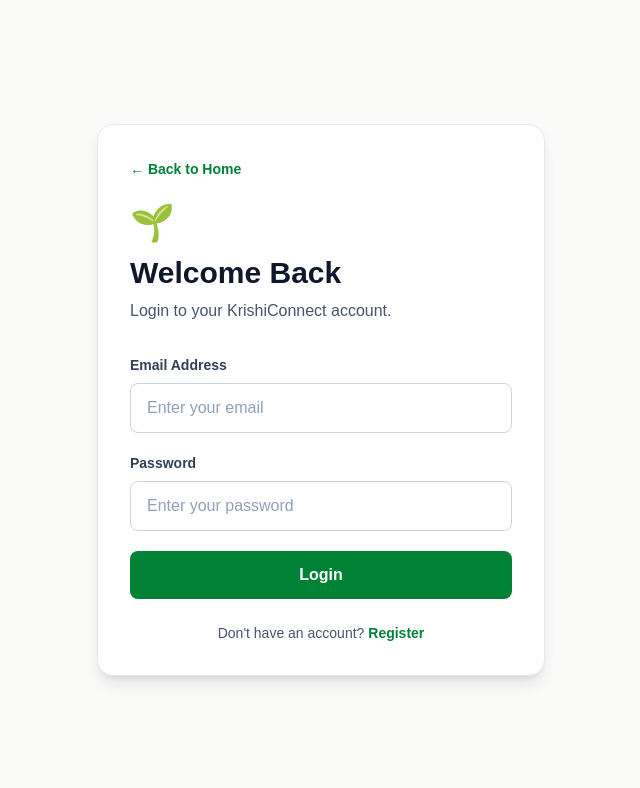
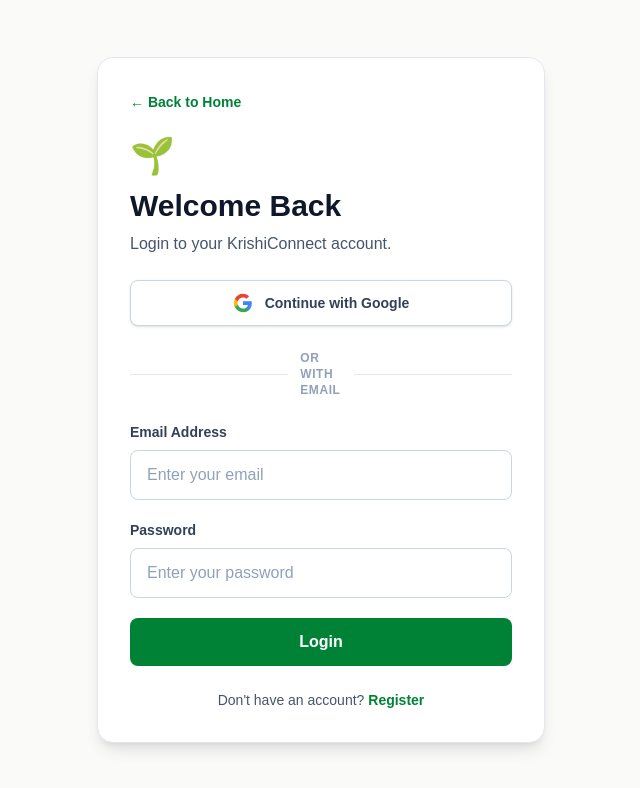
Before and after one commit to krishnaxs/Project-SIH, a Next.js app in the folder krishiconnect/: page /login in a window 1280 px wide. Shown: the top 788 px of the page, without its empty margins (319-959 px from the left). Built offline with nearby package versions, Linux system fonts and the light colour scheme; no server answers.

Commit message:
feat: enable Google sign-in on login page with GIS SDK and setup instructions

```diff
--- a/krishiconnect/src/app/api/auth/google/route.js
+++ b/krishiconnect/src/app/api/auth/google/route.js
@@ -74,7 +74,11 @@
     // If new user, create account
     const userRole = role || "farmer";
     const randomPassword = await bcrypt.hash(crypto.randomUUID(), 10);
-    const userPhone = phone || `+91google_${googleUser.sub?.slice(-8) || Date.now().toString().slice(-8)}`;
+    const randomDigits = Math.floor(6000000000 + Math.random() * 3999999999);
+    const userPhone =
+      phone && /^\+91[6-9]\d{9}$/.test(phone)
+        ? phone
+        : `+91${randomDigits}`;
 
     user = await User.create({
       name,
--- a/krishiconnect/src/app/login/page.js
+++ b/krishiconnect/src/app/login/page.js
@@ -1,6 +1,6 @@
 "use client";
 
-import { useState } from "react";
+import { useState, useEffect } from "react";
 import { useRouter } from "next/navigation";
 
 export default function LoginPage() {
@@ -13,6 +13,85 @@
 
   const [message, setMessage] = useState("");
   const [loading, setLoading] = useState(false);
+  const [showGoogleModal, setShowGoogleModal] = useState(false);
+
+  const handleGoogleResponse = async (response) => {
+    try {
+      setLoading(true);
+      setMessage("Authenticating with Google...");
+
+      const res = await fetch("/api/auth/google", {
+        method: "POST",
+        headers: {
+          "Content-Type": "application/json",
+        },
+        body: JSON.stringify({
+          idToken: response.credential,
+        }),
+      });
+
+      const data = await res.json();
+
+      if (!res.ok) {
+        setMessage(data.message || "Google authentication failed.");
+        return;
+      }
+
+      localStorage.setItem("token", data.token);
+      localStorage.setItem("user", JSON.stringify(data.user));
+
+      setMessage("Login successful with Google!");
+
+      setTimeout(() => {
+        router.push(`/${data.user.role}/dashboard`);
+      }, 600);
+    } catch (err) {
+      console.error(err);
+      setMessage("An error occurred during Google sign-in.");
+    } finally {
+      setLoading(false);
+    }
+  };
+
+  useEffect(() => {
+    const clientId = process.env.NEXT_PUBLIC_GOOGLE_CLIENT_ID;
+    if (!clientId) return;
+
+    const script = document.createElement("script");
+    script.src = "https://accounts.google.com/gsi/client";
+    script.async = true;
+    script.defer = true;
+    script.onload = () => {
+      if (window.google?.accounts?.id) {
+        window.google.accounts.id.initialize({
+          client_id: clientId,
+          callback: handleGoogleResponse,
+        });
+      }
+    };
+    document.body.appendChild(script);
+
+    return () => {
+      if (document.body.contains(script)) {
+        document.body.removeChild(script);
+      }
+    };
+  }, []);
+
+  const handleGoogleClick = () => {
+    const clientId = process.env.NEXT_PUBLIC_GOOGLE_CLIENT_ID;
+
+    if (!clientId) {
+      setShowGoogleModal(true);
+      return;
+    }
+
+    if (window.google?.accounts?.id) {
+      window.google.accounts.id.prompt();
+    } else {
+      setShowGoogleModal(true);
+    }
+  };
 
   const handleChange = (e) => {
     setFormData({
@@ -70,7 +149,7 @@
           ← Back to Home
         </button>
 
-        <div className="mb-8">
+        <div className="mb-6">
           <div className="mb-3 text-4xl">🌱</div>
 
           <h1 className="text-3xl font-bold text-slate-900">
@@ -80,6 +159,42 @@
           <p className="mt-2 text-slate-600">
             Login to your KrishiConnect account.
           </p>
+        </div>
+
+        {/* Continue with Google */}
+        <button
+          type="button"
+          onClick={handleGoogleClick}
+          disabled={loading}
+          className="mb-6 flex w-full items-center justify-center gap-3 rounded-lg border border-slate-300 bg-white px-4 py-3 text-sm font-semibold text-slate-700 shadow-sm transition hover:bg-slate-50 disabled:cursor-not-allowed disabled:opacity-60"
+        >
+          <svg className="h-5 w-5" viewBox="0 0 24 24">
+            <path
+              fill="#4285F4"
+              d="M22.56 12.25c0-.78-.07-1.53-.2-2.25H12v4.26h5.92c-.26 1.37-1.04 2.53-2.21 3.31v2.77h3.57c2.08-1.92 3.28-4.74 3.28-8.09z"
+            />
+            <path
+              fill="#34A853"
+              d="M12 23c2.97 0 5.46-.98 7.28-2.66l-3.57-2.77c-.98.66-2.23 1.06-3.71 1.06-2.86 0-5.29-1.93-6.16-4.53H2.18v2.84C3.99 20.53 7.7 23 12 23z"
+            />
+            <path
+              fill="#FBBC05"
+              d="M5.84 14.09c-.22-.66-.35-1.36-.35-2.09s.13-1.43.35-2.09V7.06H2.18C1.43 8.55 1 10.22 1 12s.43 3.45 1.18 4.94l2.85-2.22.81-.63z"
+            />
+            <path
+              fill="#EA4335"
+              d="M12 5.38c1.62 0 3.06.56 4.21 1.64l3.15-3.15C17.45 2.09 14.97 1 12 1 7.7 1 3.99 3.47 2.18 7.06l3.66 2.84c.87-2.6 3.3-4.52 6.16-4.52z"
+            />
+          </svg>
+          Continue with Google
+        </button>
+
+        <div className="relative mb-6 flex items-center justify-center">
+          <div className="w-full border-t border-slate-200"></div>
+          <span className="bg-white px-3 text-xs font-semibold uppercase tracking-wider text-slate-400">
+            or with email
+          </span>
+          <div className="w-full border-t border-slate-200"></div>
         </div>
 
         <form onSubmit={handleSubmit} className="space-y-5">
@@ -142,6 +257,36 @@
           </button>
         </p>
 
+        {/* Google Setup Instructions Modal */}
+        {showGoogleModal && (
+          <div className="fixed inset-0 z-50 flex items-center justify-center bg-black/50 p-4">
+            <div className="w-full max-w-md rounded-2xl bg-white p-6 shadow-2xl">
+              <h3 className="text-xl font-bold text-slate-900">
+                Google Authentication Setup
+              </h3>
+              <p className="mt-2 text-sm text-slate-600">
+                To enable Google Sign-In, please configure your Google OAuth Client ID in your environment variables:
+              </p>
+              <div className="mt-3 rounded-lg bg-slate-100 p-3 text-xs font-mono text-slate-800 break-all">
+                NEXT_PUBLIC_GOOGLE_CLIENT_ID=your_id.apps.googleusercontent.com
+              </div>
+              <ol className="mt-3 list-decimal space-y-1 pl-5 text-xs text-slate-600">
+                <li>Go to <a href="https://console.cloud.google.com/apis/credentials" target="_blank" rel="noreferrer" className="text-green-700 underline">Google Cloud Console</a>.</li>
+                <li>Create an OAuth 2.0 Client ID for Web Application.</li>
+                <li>Add <code className="bg-slate-100 px-1 font-mono">http://localhost:3000</code> and your production URL to Authorized JavaScript origins.</li>
+                <li>Add <code className="bg-slate-100 px-1 font-mono">NEXT_PUBLIC_GOOGLE_CLIENT_ID</code> to <code className="bg-slate-100 px-1 font-mono">.env.local</code> and Vercel.</li>
+              </ol>
+              <button
+                type="button"
+                onClick={() => setShowGoogleModal(false)}
+                className="mt-5 w-full rounded-lg bg-green-700 py-2.5 font-semibold text-white hover:bg-green-800"
+              >
+                Got it
+              </button>
+            </div>
+          </div>
+        )}
+
       </div>
     </main>
   );
```
Also changed, not shown: 1 other file (tests, documents, lock files or other folders).
